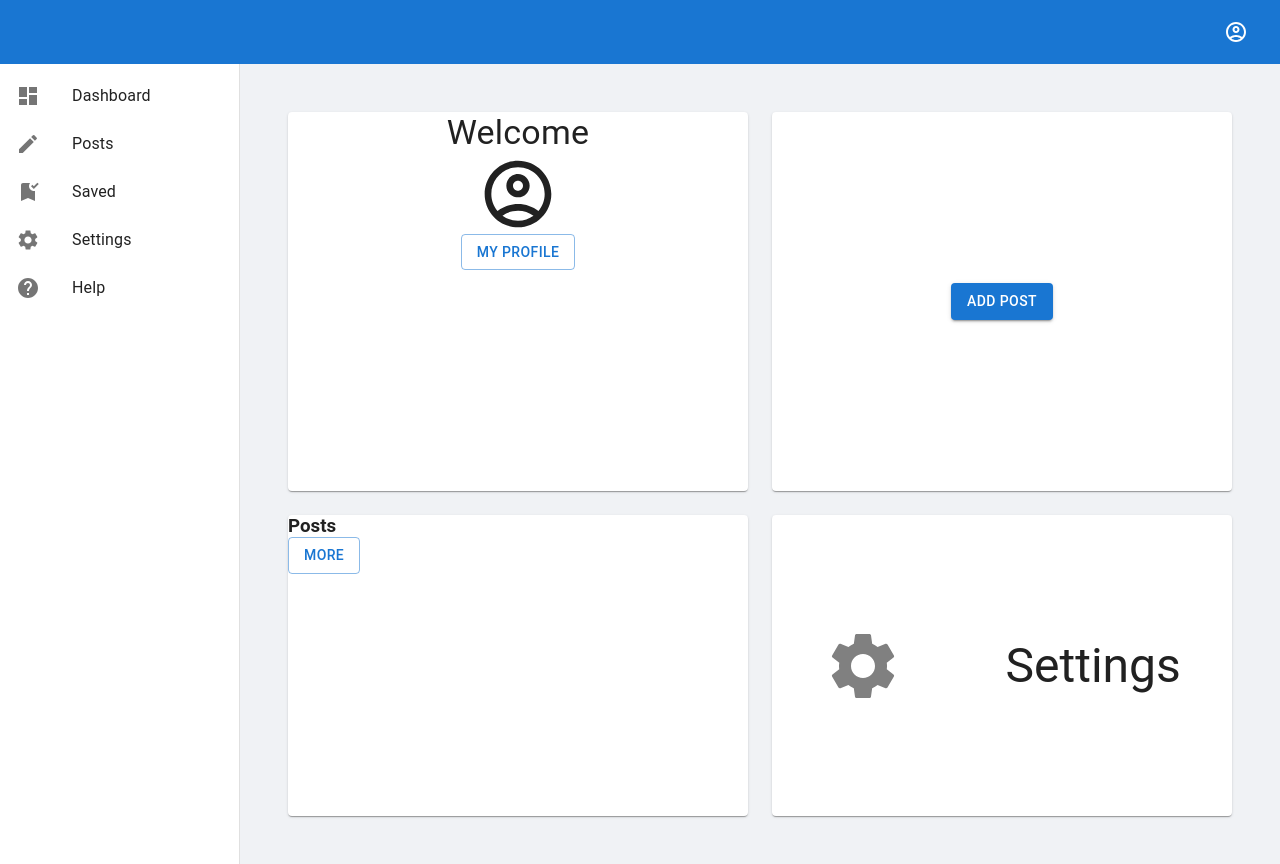
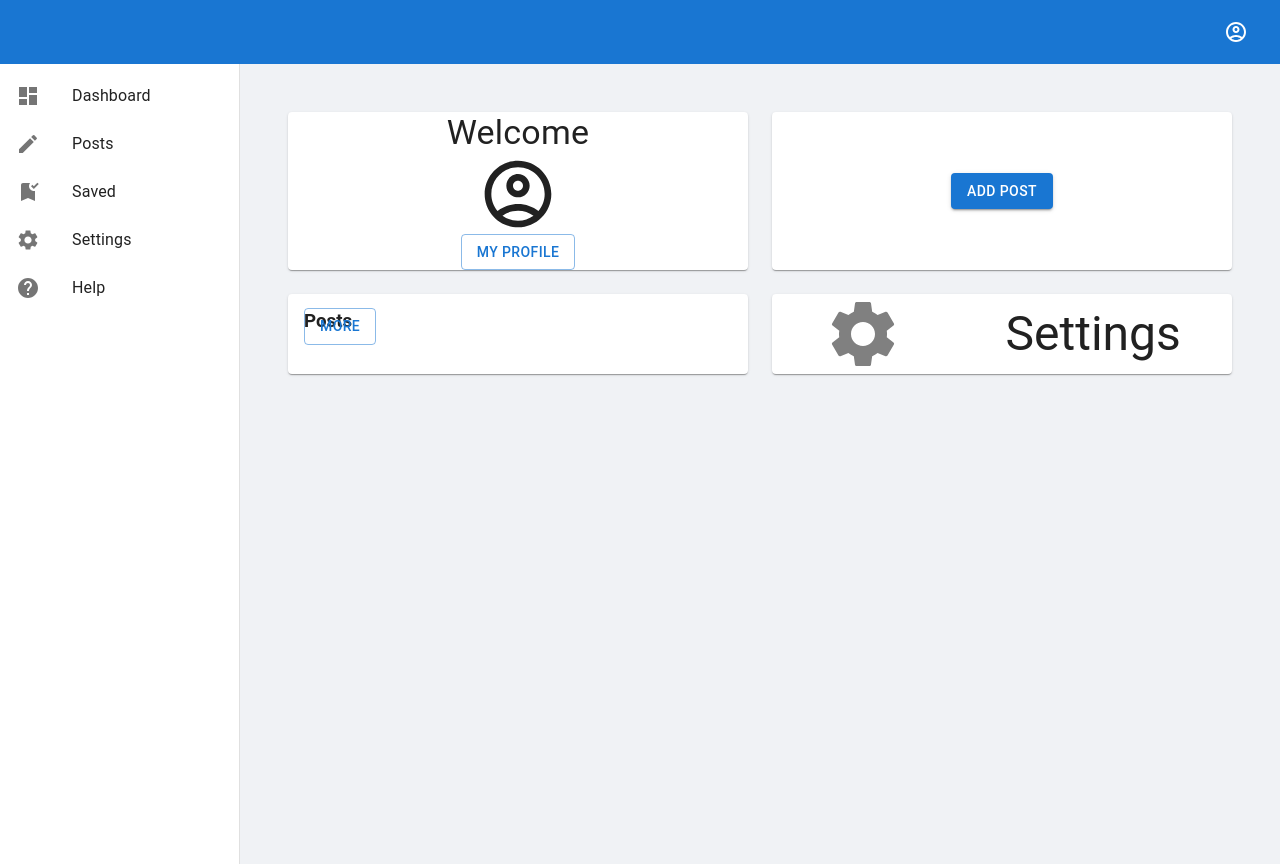
Before and after one commit to wojtek99955/mui-demo-website, a React (Create React App) app: page /dashboard in a window 1280 px wide. Built offline with nearby package versions, Linux system fonts and the light colour scheme.

Commit message:
grid update

```diff
--- a/src/components/Dashboard/Dashboard.js
+++ b/src/components/Dashboard/Dashboard.js
@@ -23,11 +23,10 @@ function Dashboard() {
   const { posts } = context;
 
   return (
-    <Grid container spacing={3} sx={{ padding: "3rem" }}>
+    <Grid container spacing={3} sx={{ padding: "3rem", height: "100%" }}>
       <Grid item xs={12} md={6}>
         <Card
           sx={{
-            width: "100%",
             display: "flex",
             flexDirection: "column",
             alignItems: "center",
@@ -51,19 +50,21 @@ function Dashboard() {
         </Card>
       </Grid>
       <Grid item xs={12} md={6}>
-        <Card sx={{ height: "100%" }}>
+        <Card sx={{ height: "100%", padding: "1rem" }}>
           <h3>Posts</h3>
           <ul>
+            <Grid container spacing={3} direction="column" alignItems="stretch">
               {posts.slice(0, 4).map((post) => {
                 return (
-                <>
+                  <Grid item>
                     <Typography variant="p" component="p">
                       {post.text}
                     </Typography>
                     <Divider />
-                </>
+                  </Grid>
                 );
               })}
+            </Grid>
           </ul>
           <Button variant="outlined">More</Button>
         </Card>
```
Lines whose indentation alone changed are shown as unchanged.
